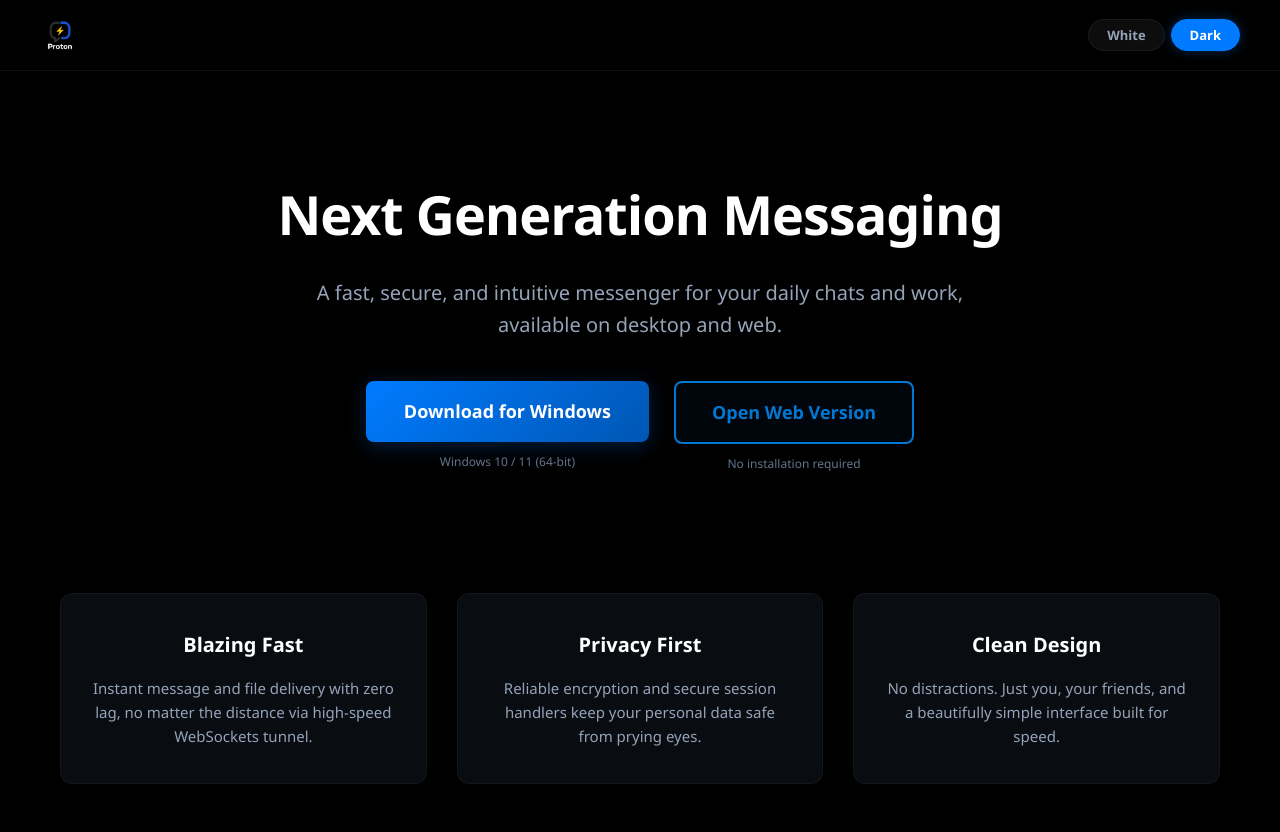
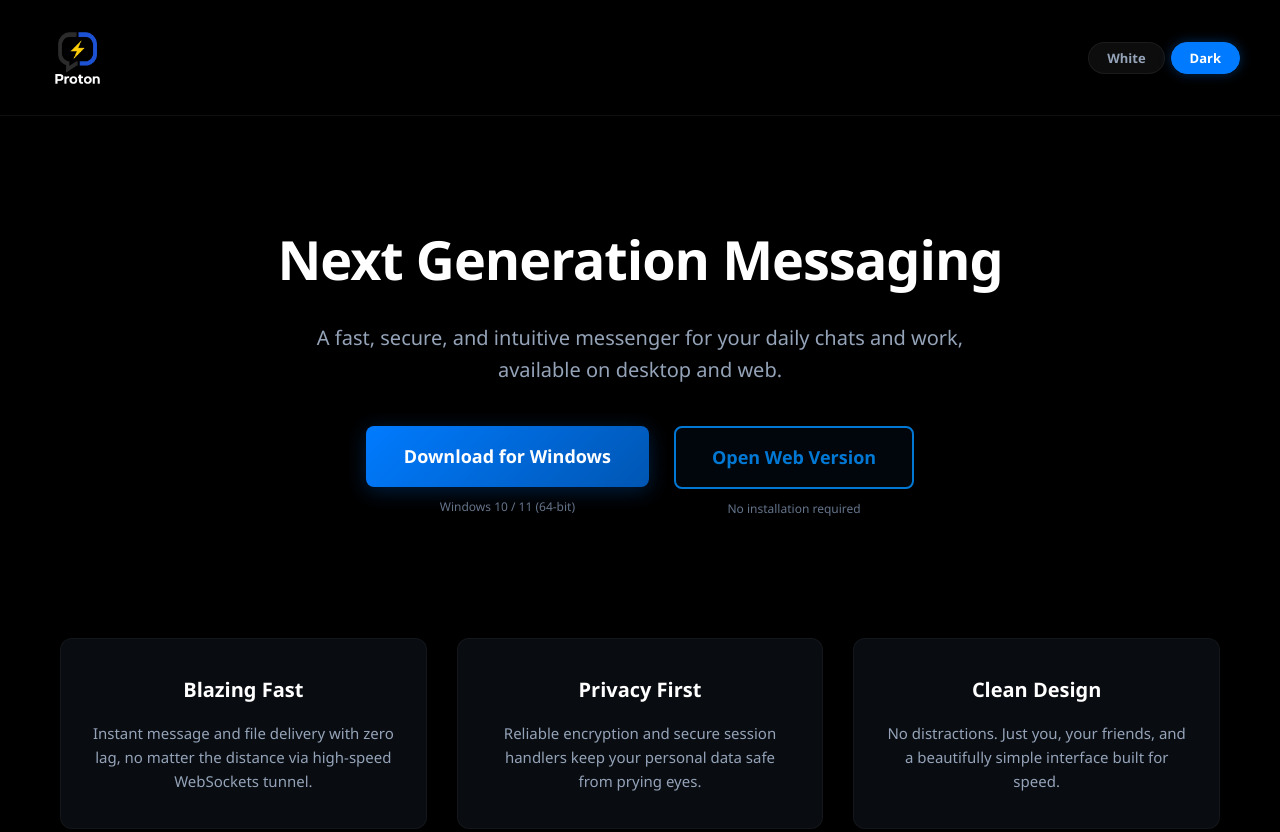
Before and after one commit to ilyushenka2379-sketch/proton-landing, a website: page index.html in a window 1280 px wide. Shown: the top 832 px of the page. Drawn offline with Linux system fonts and the light colour scheme.

Commit message:
Add files via upload

```diff
--- a/index.html
+++ b/index.html
@@ -87,10 +87,10 @@
     </script>
 <body>
 
-    <header>
-    <!-- ЗАМЕНИЛИ ТЕКСТ НА КАРТИНКУ ЛОГОТИПА С НАДПИСЬЮ -->
+    <header style="padding: 20px 40px;">
+        <!-- УВЕЛИЧИЛИ ВЫСОТУ ЛОГОТИПА ДО 75 ПИКСЕЛЕЙ И ДОБАВИЛИ ОТСТУПЫ -->
         <div class="logo-container" style="display: flex; align-items: center; gap: 10px;">
-            <img src="logo_icon.png" alt="Proton Logo" style="height: 40px; width: auto; object-fit: contain;">
+            <img src="logo_icon.png" alt="Proton Logo" style="height: 75px; width: auto; object-fit: contain; display: block;">
         </div>
 
         <div class="header-controls">
```
